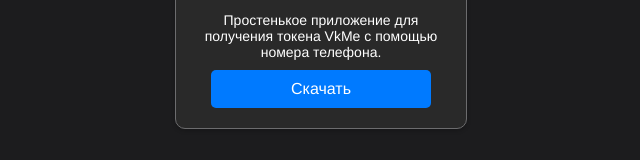
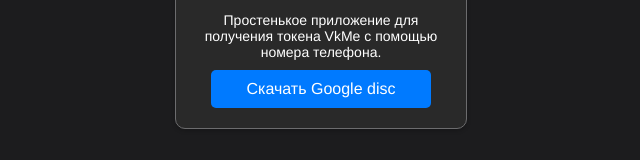
Before and after one commit to hwsata/apps, a plain HTML site: page app1.html in a window 1280 px wide. Shown: the part 173-333 px from the top of the page, without its empty margins (319-959 px from the left). Drawn offline with Linux system fonts and the light colour scheme.

Commit message:
Update app1.html

```diff
--- a/app1.html
+++ b/app1.html
@@ -69,7 +69,7 @@
   <div class="tile">
    <img src="app1-icon.png" alt="App 1 Icon">
    <p>Простенькое приложение для получения токена VkMe с помощью номера телефона.</p>
-   <a href="https://drive.google.com/file/d/1-WtfmqzFsrtfvoow20z-o1K4Otr87iNn/view?usp=drivesdk">Скачать</a>
+   <a href="https://drive.google.com/file/d/1-WtfmqzFsrtfvoow20z-o1K4Otr87iNn/view?usp=drivesdk">Скачать Google disc</a>
 
   </div>
  </div>
```
